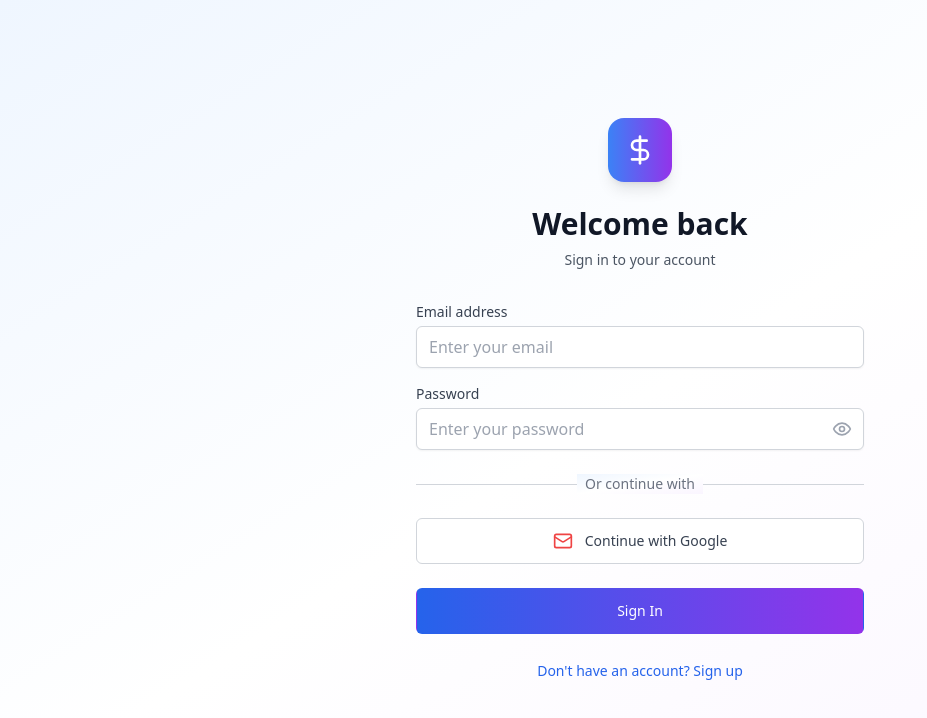
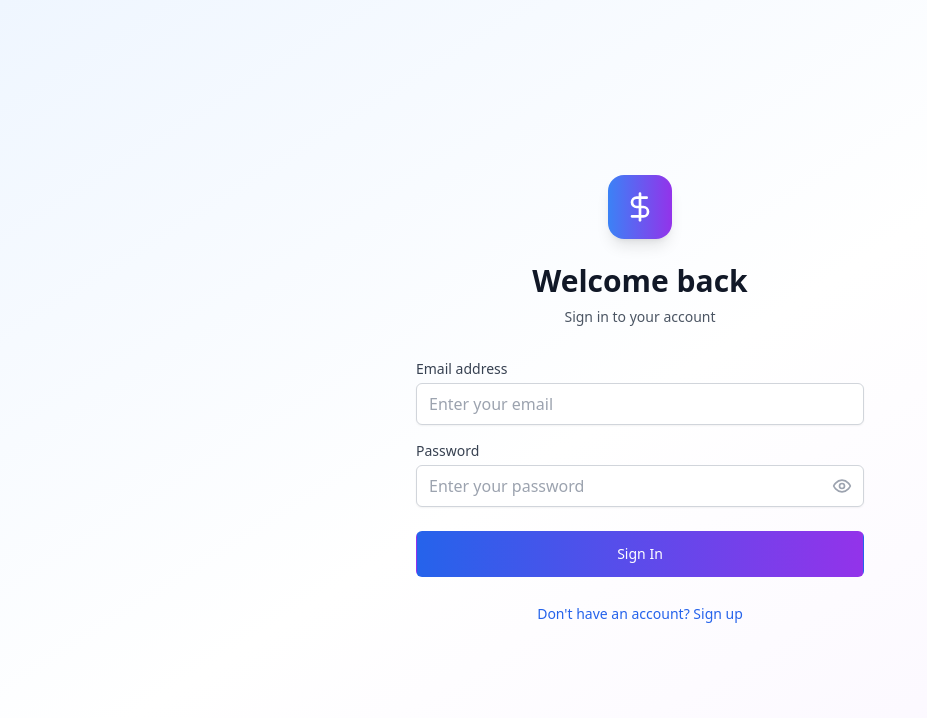
Before and after one commit to TambyGit/Expense_tracker_ExamenFinale-WEB2, a React (Vite) app: page / in a window 1280 px wide. Shown: the top 718 px of the page, without its empty margins (0-927 px from the left). Built offline with nearby package versions, Linux system fonts and the light colour scheme.

Commit message:
ajout du code pour Auth

```diff
--- a/src/components/Auth.tsx
+++ b/src/components/Auth.tsx
@@ -1,6 +1,7 @@
 import React, { useState } from 'react';
 import { useAuth } from '../contexts/AuthContext';
 import { DollarSign, Eye, EyeOff, Mail } from 'lucide-react';
+import toast from 'react-hot-toast';
 
 export default function Auth() {
   const [isSignUp, setIsSignUp] = useState(false);
@@ -10,7 +11,7 @@ export default function Auth() {
   const [showPassword, setShowPassword] = useState(false);
   const [loading, setLoading] = useState(false);
 
-  const { signIn, signUp, signInWithGoogle } = useAuth();
+  const { signIn, signUp} = useAuth();
 
   const handleSubmit = async (e: React.FormEvent) => {
     e.preventDefault();
@@ -23,29 +24,13 @@ export default function Auth() {
         await signIn(email, password);
       }
     } catch (error) {
-      const errorMessage = error instanceof Error ? error.message : 'An unexpected error occurred';
-      console.error('Auth error:', errorMessage);
-
-      // Show user-friendly error message
-      if (errorMessage.includes('Missing Supabase environment variables')) {
-        alert('Configuration Error: Please set up your Supabase credentials in the .env file');
-      }
+      console.error('Auth error:', error);
+      toast.error('An error occurred during authentication');
     } finally {
       setLoading(false);
     }
   };
 
-  const handleGoogleSignIn = async () => {
-    setLoading(true);
-    try {
-      await signInWithGoogle();
-    } catch (error) {
-      const errorMessage = error instanceof Error ? error.message : 'An unexpected error occurred';
-      console.error('Google auth error:', errorMessage);
-    } finally {
-      setLoading(false);
-    }
-  };
   return (
     <div className="min-h-screen bg-gradient-to-br from-blue-50 via-white to-purple-50 flex items-center justify-center py-12 px-4 sm:px-6 lg:px-8">
       <div className="max-w-md w-full space-y-8">
@@ -131,33 +116,6 @@ export default function Auth() {
             </div>
           </div>
 
-          <div className="relative">
-            <div className="absolute inset-0 flex items-center">
-              <div className="w-full border-t border-gray-300" />
-            </div>
-            <div className="relative flex justify-center text-sm">
-              <span className="px-2 bg-gradient-to-br from-blue-50 via-white to-purple-50 text-gray-500">
-                Or continue with
-              </span>
-            </div>
-          </div>
-
-          <div>
-            <button
-              type="button"
-              onClick={handleGoogleSignIn}
-              disabled={loading}
-              className="group relative w-full flex justify-center items-center py-3 px-4 border border-gray-300 text-sm font-medium rounded-md text-gray-700 bg-white hover:bg-gray-50 focus:outline-none focus:ring-2 focus:ring-offset-2 focus:ring-blue-500 disabled:opacity-50 disabled:cursor-not-allowed transition-all duration-200 transform hover:scale-105"
-            >
-              <Mail className="w-5 h-5 mr-3 text-red-500" />
-              {loading ? (
-                <div className="w-5 h-5 border-2 border-gray-400 border-t-transparent rounded-full animate-spin" />
-              ) : (
-                `Continue with Google`
-              )}
-            </button>
-          </div>
-
           <div>
             <button
               type="submit"
```
